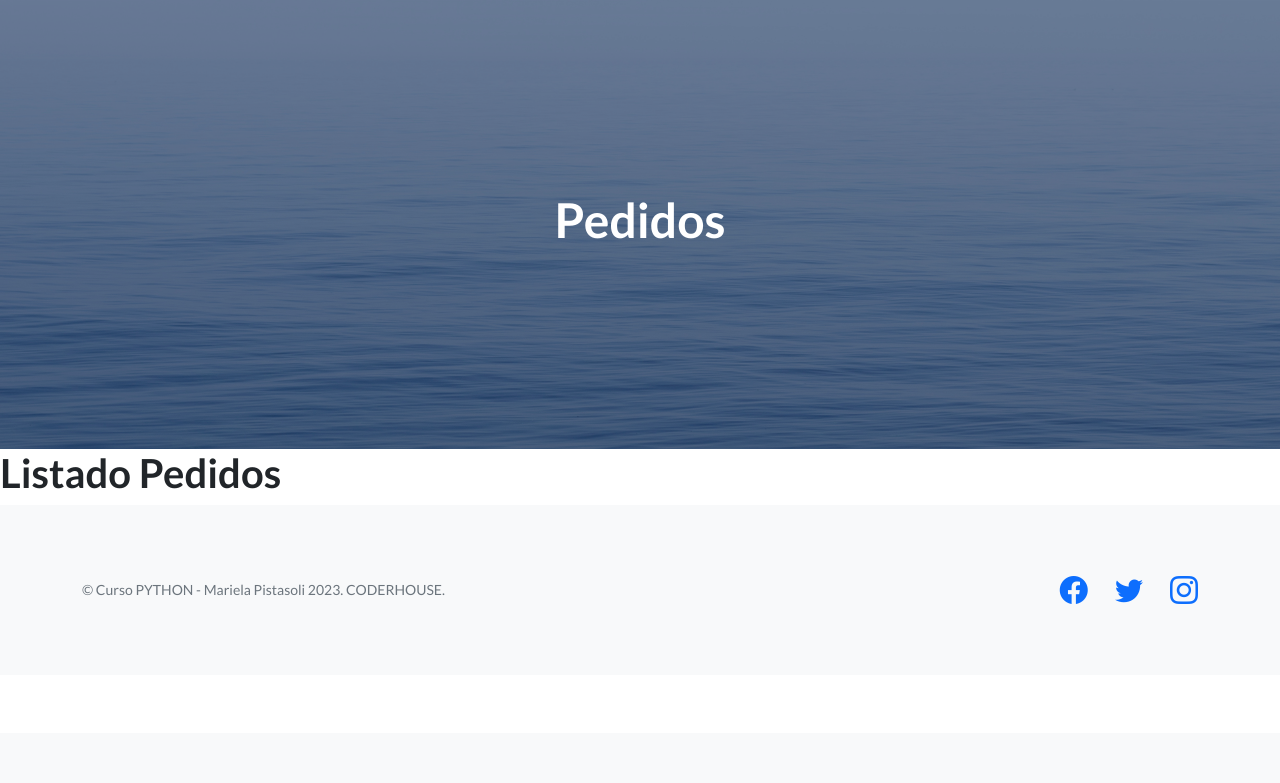
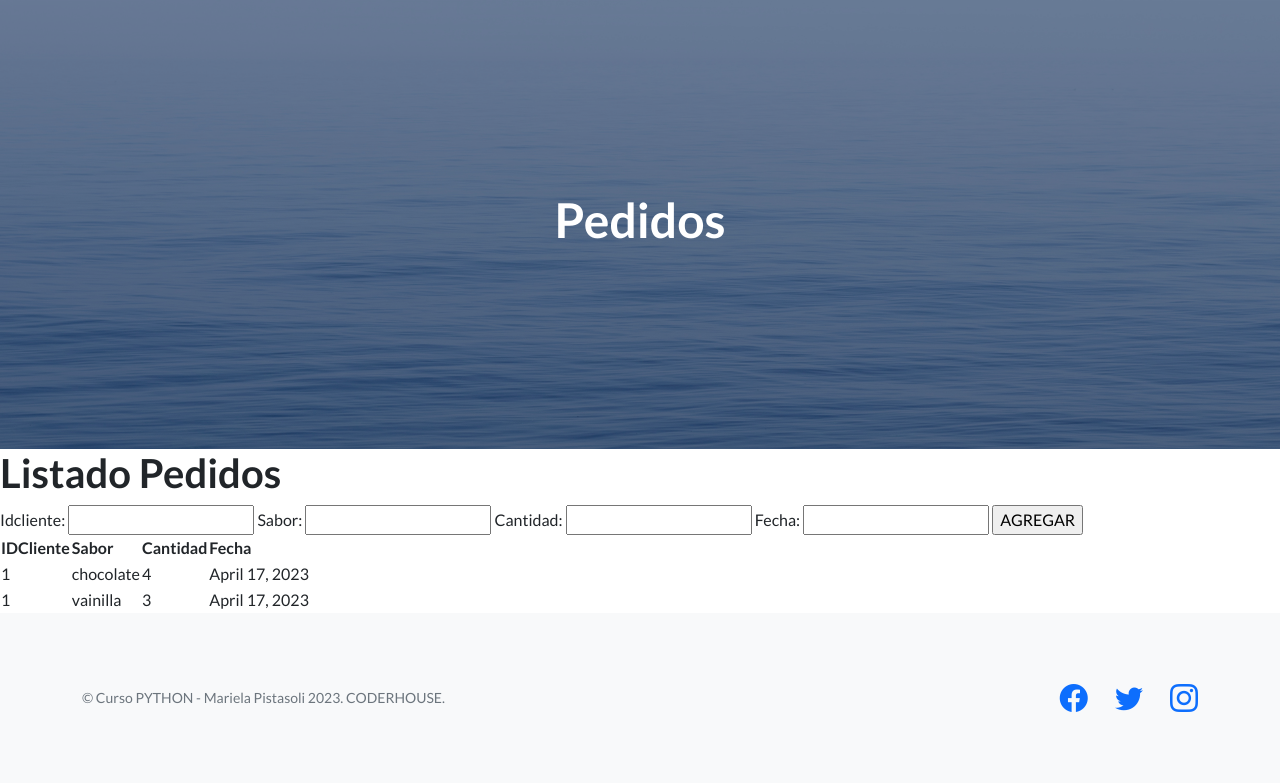
Before and after one commit to DeathMermaid06/MVT-Pistasoli, a Django app: page /AppMVT/pedido/ in a window 1280 px wide. Shown: the part 67-850 px from the top of the page. Before the commit the page ends 671 px from the top, so only its background shows below. Run offline with Django 4.2, Linux system fonts and the light colour scheme; data comes from the database, SQL or seed files in the repository; some libraries are stand-ins or nearby versions.

Commit message:
factura y pedidos FORMS

```diff
--- a/MVT/AppMVT/forms.py
+++ b/MVT/AppMVT/forms.py
@@ -4,3 +4,15 @@ class ClienteForm(forms.Form):
     nombre=forms.CharField(max_length=50)
     apellido=forms.CharField(max_length=50)
     telefono=forms.IntegerField()
+
+class PedidoForm(forms.Form):
+    idCliente=forms.IntegerField()
+    sabor=forms.CharField(max_length=50)
+    cantidad=forms.IntegerField()
+    fecha=forms.DateField()
+
+class FacturaForm(forms.Form):
+    idCliente=forms.IntegerField()
+    monto=forms.CharField(max_length=50)
+    liquidado=forms.BooleanField()
+    fecha=forms.DateField()
--- a/MVT/AppMVT/templates/AppMVT/pedido.html
+++ b/MVT/AppMVT/templates/AppMVT/pedido.html
@@ -8,4 +8,41 @@
 
 {% block formulario_titulo %}
 <h1>Listado Pedidos</h1>
+
+<form action="" method="POST">
+    {% csrf_token %}
+    {{ form }}
+    <input type="submit" value="AGREGAR">
+
+</form>
+
+<table>
+    <thead>
+        <tr>
+            <th>IDCliente</th>
+            <th>Sabor</th>
+            <th>Cantidad</th>
+            <th>Fecha</th>
+        </tr>
+    </thead>
+    <tbody>
+        {% for pedido in pedidos %}
+        <tr>
+            <td>
+                {{ pedido.idCliente }}
+            </td>
+            <td>
+                {{ pedido.sabor }}
+            </td>
+            <td>
+                {{ pedido.cantidad }}
+            </td>
+            <td>
+                {{ pedido.fecha }}
+            </td>
+        </tr>
+        {% endfor %}
+    </tbody>
+</table>
+
 {% endblock %}
--- a/MVT/AppMVT/views.py
+++ b/MVT/AppMVT/views.py
@@ -1,7 +1,7 @@
 from django.http import HttpResponse
 from django.shortcuts import render
 from .models import Cliente, Pedido, Factura
-from .forms import ClienteForm
+from .forms import ClienteForm, PedidoForm, FacturaForm
 
 
 # Create your views here.
@@ -29,7 +29,35 @@ def clientes(request):
     return render(request, ("AppMVT/cliente.html"), context)
 
 def pedidos(request):
-    return render(request, ("AppMVT/pedido.html"))
+    if request.method == "POST":
+        form = PedidoForm(request.POST)
+        if form.is_valid():
+            pedido = Pedido()
+            pedido.idCliente = form.cleaned_data["idCliente"]
+            pedido.sabor = form.cleaned_data["sabor"]
+            pedido.cantidad = form.cleaned_data["cantidad"]
+            pedido.fecha = form.cleaned_data["fecha"]
+            pedido.save()
+    else:
+       form = PedidoForm()
+
+    pedidos = Pedido.objects.all()
+    context= {"pedidos": pedidos, "form": form}
+    return render(request, ("AppMVT/pedido.html"), context)
 
 def facturas(request):
-    return render(request, ("AppMVT/factura.html"))
+    if request.method == "POST":
+        form = FacturaForm(request.POST)
+        if form.is_valid():
+            factura = Factura()
+            factura.idCliente = form.cleaned_data["idCliente"]
+            factura.monto = form.cleaned_data["monto"]
+            factura.liquidado = form.cleaned_data["liquidado"]
+            factura.fecha = form.cleaned_data["fecha"]
+            factura.save()
+    else:
+       form = FacturaForm()
+
+    facturas = Factura.objects.all()
+    context= {"facturas": facturas, "form": form}
+    return render(request, ("AppMVT/factura.html"), context)
```
Also changed, not shown: MVT/AppMVT/templates/AppMVT/factura.html (+37 -0 lines).
